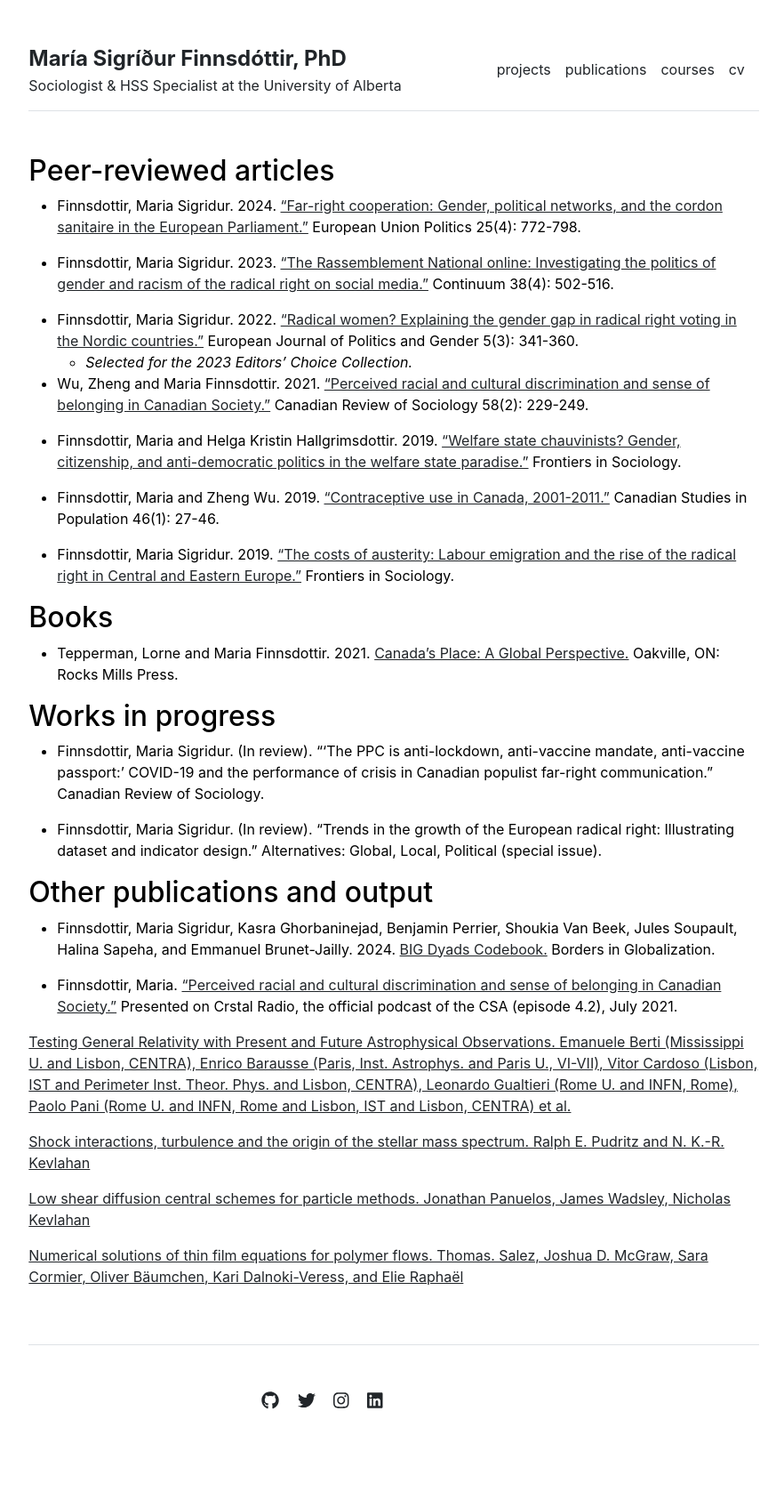
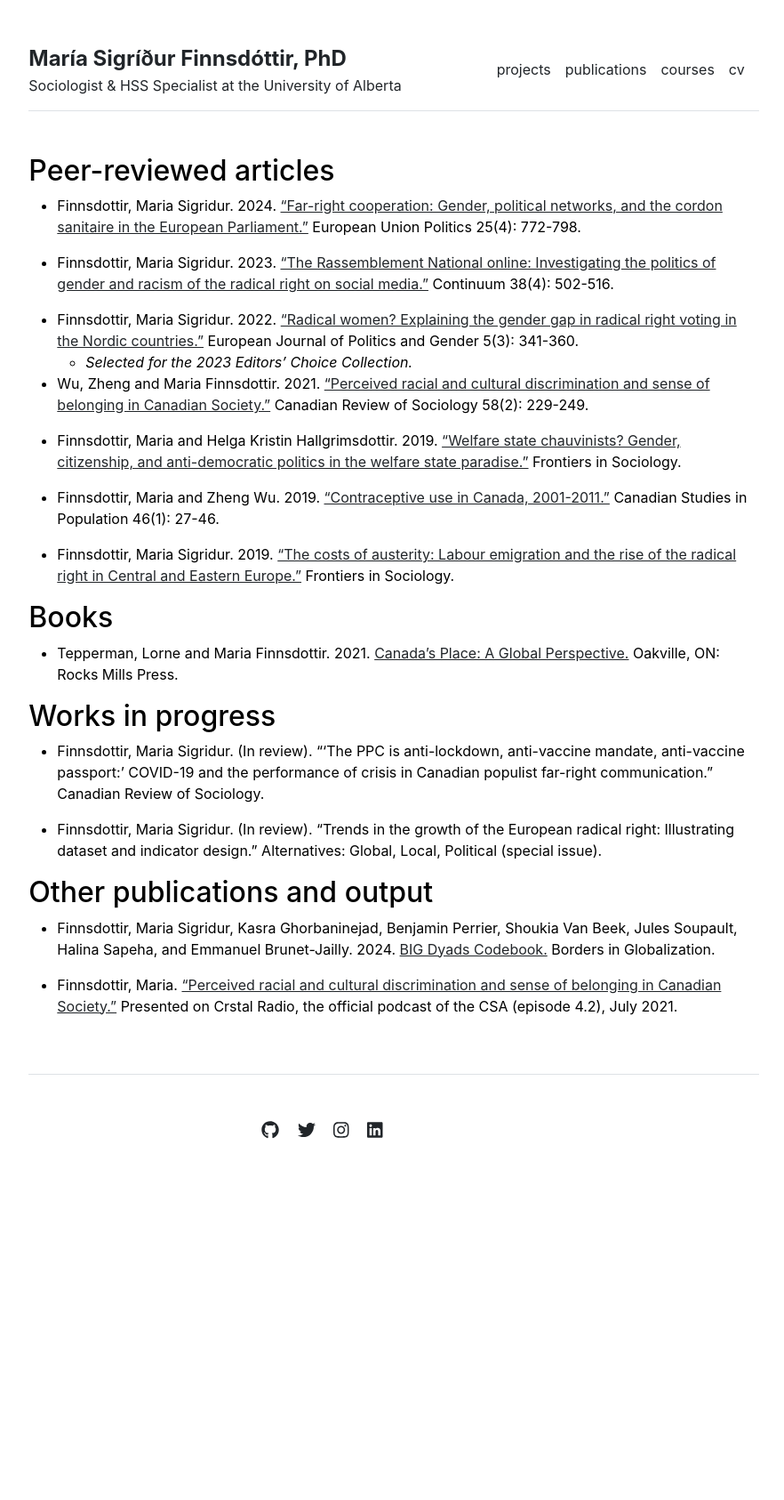
Before and after one commit to finnsdottir/finnsdottir.github.io, a Jekyll site: the page built from publications.md, in a window 1280 px wide. Shown: the whole page at 89% size, without its empty margins (197-1079 px from the left). Built offline with Jekyll 4.4.1, drawn with Linux system fonts in a browser that asks for light colours; after the commit the page ends 1382 px from its top, so only the background shows below that.

Commit message:
updating the featured publications

```diff
--- a/_data/publications.yml
+++ b/_data/publications.yml
@@ -1,10 +1,6 @@
 featured:
 - {author: 'Finnsdottir, Maria Sigridur. 2024. ', name: 'Far-right cooperation: Gender, political networks, and the cordon sanitaire in the European Parliament. ', url: 'https://journals.sagepub.com/doi/full/10.1177/14651165241274365', citation: 'European Union Politics 25(4): 772-798'}
-
-
+- {author: 'Tepperman, Lorne and Maria Finnsdottir. 2021.  ', name: "Canada's Place: A Global Perspective", url: 'https://www.rocksmillspress.com/canada-s-place.html', citation: 'Oakville, ON: Rocks Mills Press'}
+- {author: 'Finnsdottir, Maria Sigridur. 2022. ', name: 'Radical women? Explaining the gender gap in radical right voting in the Nordic countries.', url: 'https://bristoluniversitypressdigital.com/view/journals/ejpg/5/3/article-p341.xml?rskey=yqeiQx&result=2', citation: 'European Journal of Gender and Politics, 5(3): 341-360'}
 
 index:
-- {name: 'Testing General Relativity with Present and Future Astrophysical Observations. Emanuele Berti (Mississippi U. and Lisbon, CENTRA), Enrico Barausse (Paris, Inst. Astrophys. and Paris U., VI-VII), Vitor Cardoso (Lisbon, IST and Perimeter Inst. Theor. Phys. and Lisbon, CENTRA), Leonardo Gualtieri (Rome U. and INFN, Rome), Paolo Pani (Rome U. and INFN, Rome and Lisbon, IST and Lisbon, CENTRA) et al.', url: '/publications/1501.07274.pdf'}
-- {name: 'Shock interactions, turbulence and the origin of the stellar mass spectrum. Ralph E. Pudritz and N. K.-R. Kevlahan', url: 'http://ms.mcmaster.ca/kevla/pdf/articles/PhilTransRSoc_2013.pdf'}
-- {name: 'Low shear diffusion central schemes for particle methods. Jonathan Panuelos, James Wadsley, Nicholas Kevlahan', url: 'http://ms.mcmaster.ca/kevla/pdf/articles/jcp_v414.pdf'}
-- {name: 'Numerical solutions of thin film equations for polymer flows. Thomas. Salez, Joshua D. McGraw, Sara Cormier, Oliver Bäumchen, Kari Dalnoki-Veress, and Elie Raphaël', url: 'https://static1.squarespace.com/static/5684891d7086d74497aeb71f/t/56ec510d2fe1319543ab6d6f/1458327821946/10.1140-epje-i2012-12114-x.pdf'}
```
